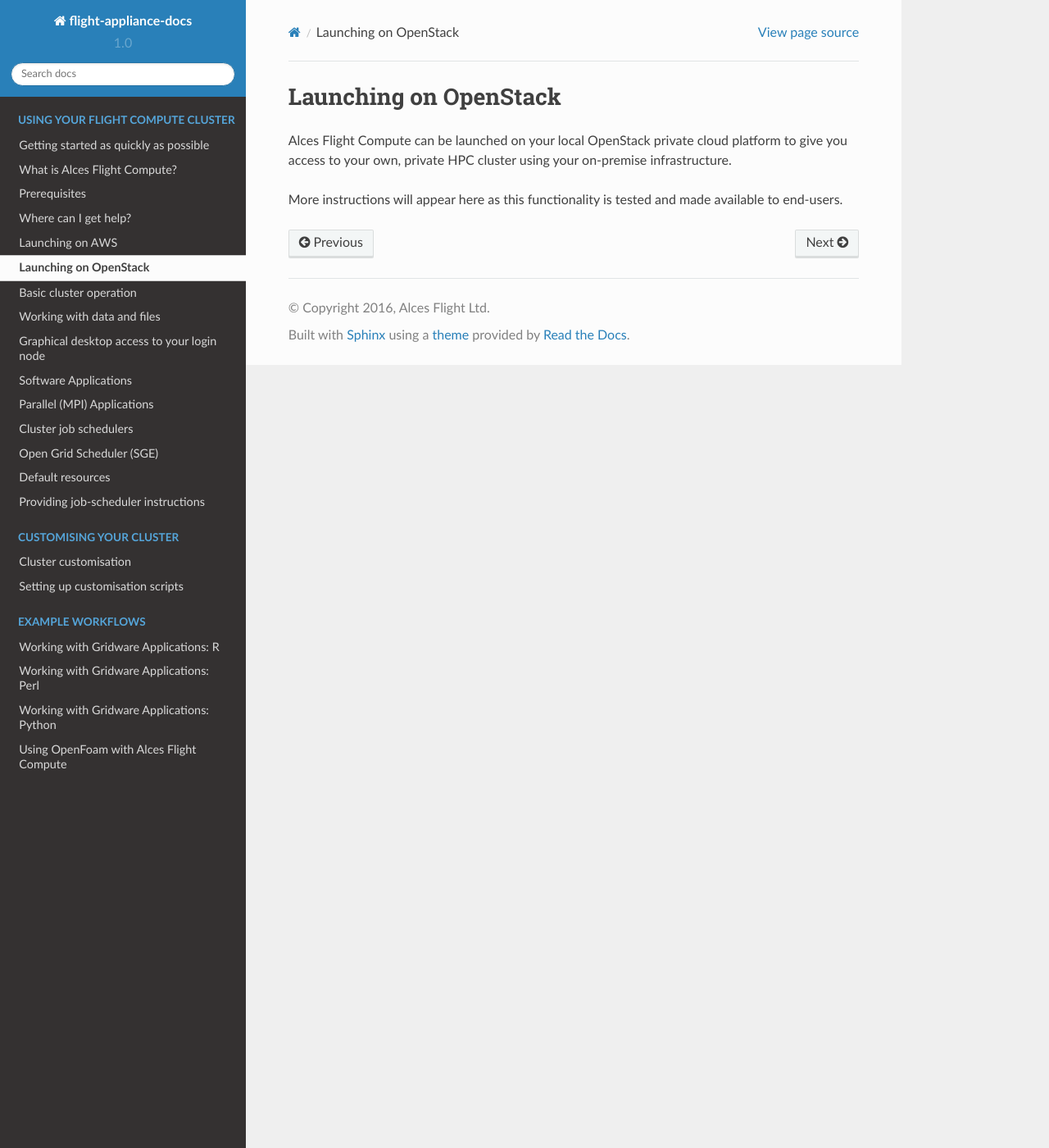
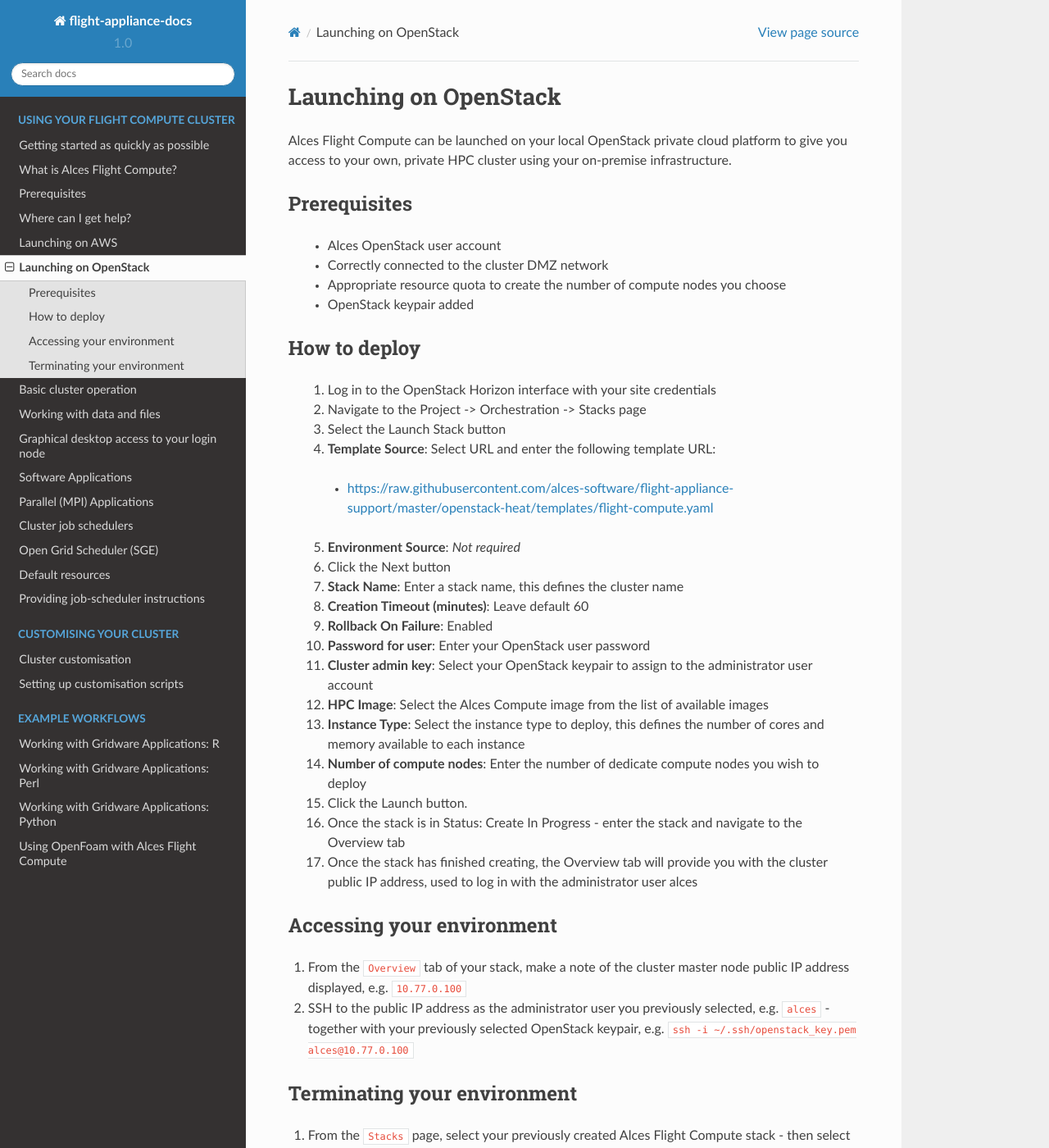
Before and after one commit to alces-software/flight-appliance-docs, a Sphinx documentation site: the page built from docs/source/launch-os/launching_on_os.rst, in a window 1280 px wide and 1400 px high. Shown: the whole window at 82% size. Built offline with Sphinx 7.4.7 and the Read the Docs theme 2.0.0, drawn with Linux system fonts in a browser that asks for light colours; pages that are not in the unit, such as notebooks, are missing from menus.

Commit message:
Added initial "launching on OpenStack" page - Refs #5

```diff
--- a/docs/source/launch-os/launching_on_os.rst
+++ b/docs/source/launch-os/launching_on_os.rst
@@ -1,8 +1,47 @@
 .. _launching_on_os:
 
 Launching on OpenStack
-======================
+######################
 
 Alces Flight Compute can be launched on your local OpenStack private cloud platform to give you access to your own, private HPC cluster using your on-premise infrastructure.
 
-More instructions will appear here as this functionality is tested and made available to end-users.
+Prerequisites
+=============
+
+ * Alces OpenStack user account
+ * Correctly connected to the cluster DMZ network
+ * Appropriate resource quota to create the number of compute nodes you choose
+ * OpenStack keypair added
+
+How to deploy
+=============
+
+ 1.  Log in to the OpenStack Horizon interface with your site credentials
+ 2.  Navigate to the Project -> Orchestration -> Stacks page
+ 3.  Select the Launch Stack button
+ 4.  **Template Source**: Select URL and enter the following template URL:
+   * https://raw.githubusercontent.com/alces-software/flight-appliance-support/master/openstack-heat/templates/flight-compute.yaml
+ 5.  **Environment Source**: *Not required*
+ 6.  Click the Next button
+ 7.  **Stack Name**: Enter a stack name, this defines the cluster name
+ 8.  **Creation Timeout (minutes)**: Leave default 60
+ 9.  **Rollback On Failure**: Enabled
+ 10.  **Password for user**: Enter your OpenStack user password
+ 11.  **Cluster admin key**: Select your OpenStack keypair to assign to the administrator user account
+ 12.  **HPC Image**: Select the Alces Compute image from the list of available images
+ 13.  **Instance Type**: Select the instance type to deploy, this defines the number of cores and memory available to each instance
+ 14.  **Number of compute nodes**: Enter the number of dedicate compute nodes you wish to deploy
+ 15.  Click the Launch button.
+ 16.  Once the stack is in Status: Create In Progress - enter the stack and navigate to the Overview tab
+ 17.  Once the stack has finished creating, the Overview tab will provide you with the cluster public IP address, used to log in with the administrator user alces
+
+Accessing your environment
+==========================
+
+1.  From the ``Overview`` tab of your stack, make a note of the cluster master node public IP address displayed, e.g. ``10.77.0.100``
+2.  SSH to the public IP address as the administrator user you previously selected, e.g. ``alces`` - together with your previously selected OpenStack keypair, e.g. ``ssh -i ~/.ssh/openstack_key.pem alces@10.77.0.100``
+
+Terminating your environment
+============================
+
+1.  From the ``Stacks`` page, select your previously created Alces Flight Compute stack - then select ``Delete Stacks``
```
